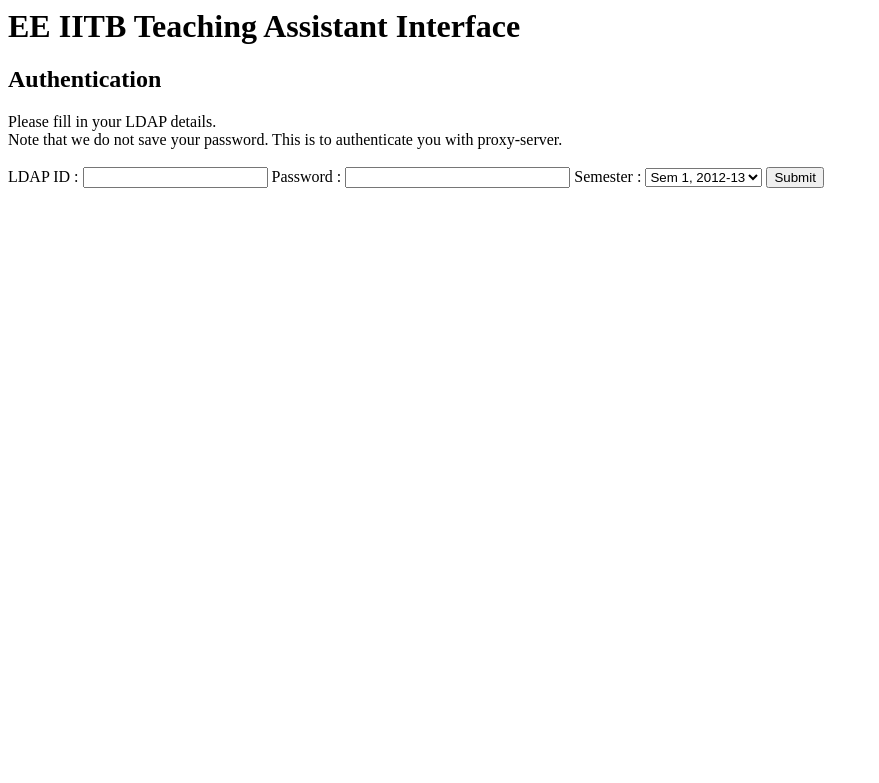
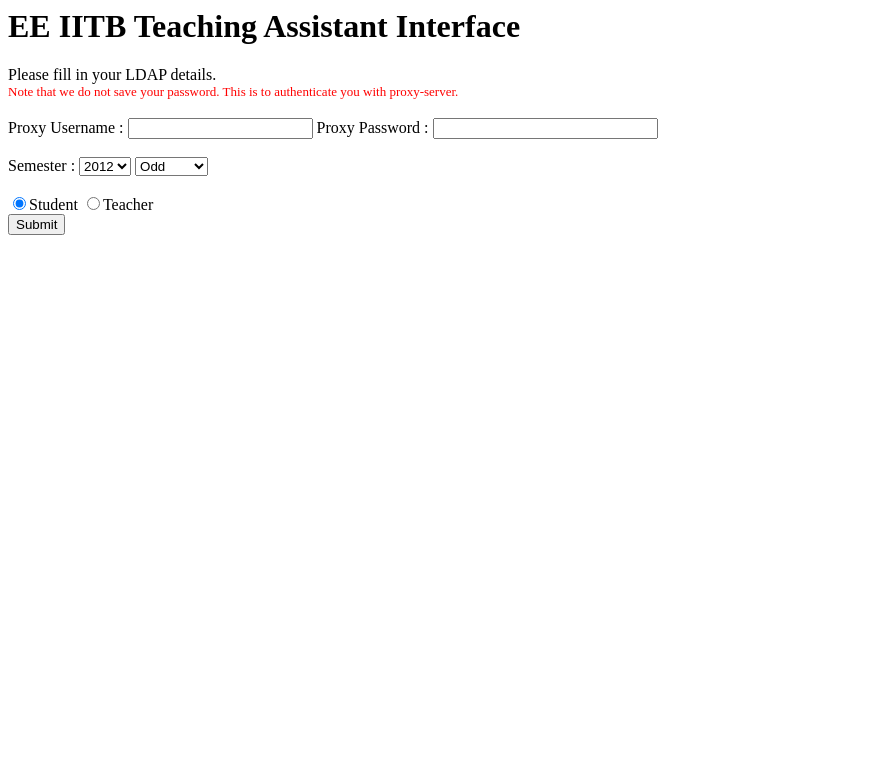
Before and after one commit to dilawar/Scripts, a PHP site: page /eeta.php in a window 1280 px wide. Shown: the top 783 px of the page, without its empty margins (0-879 px from the left). Run offline with PHP 8.4, Linux system fonts and the light colour scheme.

Commit message:
Updated the interface of form.

```diff
--- a/eeta.php
+++ b/eeta.php
@@ -1,19 +1,31 @@
 <html>
 <body>
 <h1>EE IITB Teaching Assistant Interface</h1>
-<h2>Authentication</h2>
-Please fill in your LDAP details. <br>
-Note that we do not save your password. This is to authenticate you with proxy-server.
+<font size="3" color="black">
+Please fill in your LDAP details. </font><br>
+<font size="2" color="red">Note that we do not save your password. This is to authenticate you with proxy-server. </font>
 <br>
 <br>
 <form action="authenticate.php" method="post">
-LDAP ID : <input type="text" name="username" id="username" />
-Password : <input type="password" size="25" name="pass" id="pass">
-Semester : <select name="sem">
-	<option value="2012-13-1">Sem 1, 2012-13</option>
-	<option value="2011-12-2">Sem 2, 2011-12</option>
-	<option value="2011-12-1">Sem 1, 2011-12</option>
+Proxy Username : <input type="text" name="username" id="username" />
+Proxy Password : <input type="password" size="25" name="pass" id="pass"> <br><br>
+Semester : <select name="semester">
+	<option value="2012">2012</option>
+	<option value="2011">2011</option>
+	<option value="2010">2010</option>
 </select>
+<select>
+	<option value="Odd">Odd</option>
+	<option value="Even">Even</option>
+	<option value="Summer">Summer</option>
+</select>
+<!-- <input type="radio" name="Semster" value="Odd" checked="checked" >Odd
+<input type="radio" name="Semester" value="Even" >Even
+<input type="radio" name="Semester" value="Summer" >Summer<br /> -->
+<br>
+<br>
+<input type="radio" name="Role" value="Student" checked="checked" />Student
+<input type="radio" name="Role" value="Teacher" />Teacher<br />
 <input type="submit" name="Submit" value="Submit" />
 </form>
 </body>
```
